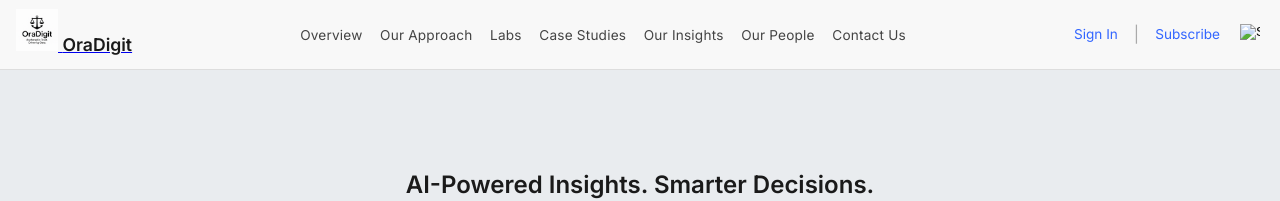
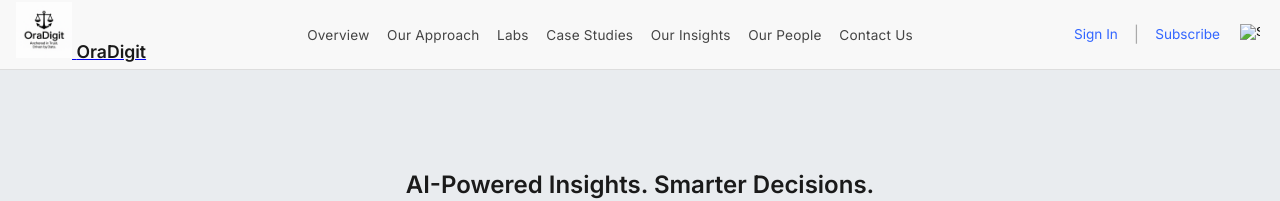
Before and after one commit to DataForSolution/oradigit-site, a Jekyll site: the page built from index.html, in a window 1280 px wide. Shown: the top 201 px of the page. Built offline with Jekyll 4.4.1, drawn with Linux system fonts in a browser that asks for light colours.

Commit message:
Adjust logo size and alignment in navigation for better visual balance

```diff
--- a/assets/css/style.css
+++ b/assets/css/style.css
@@ -45,9 +45,8 @@ header {
   gap: 0.5rem;
   flex-shrink: 0;
 }
-
 .logo-icon {
-  height: 42px;         /* increase size */
+  height: 56px;
   width: auto;
   object-fit: contain;
 }
```
